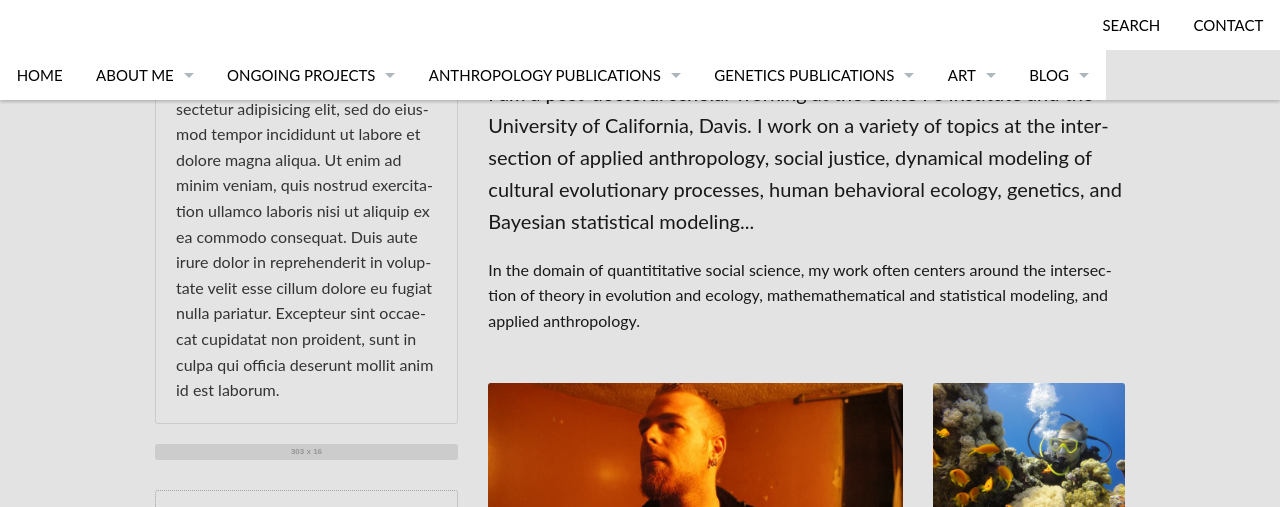
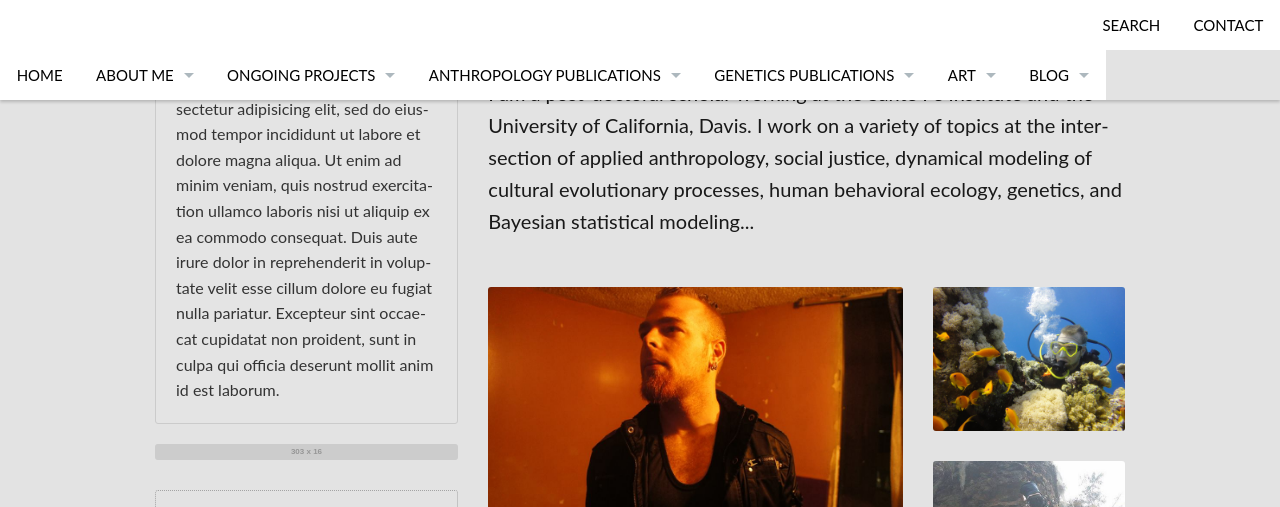
Before and after one commit to Ctross/Ctross.github.io, a Jekyll site: the page built from pages/about-me.md, in a window 1280 px wide and 900 px high, scrolled down 405 px, cut to the strip 0-507 px from the top of the window. Built offline with Jekyll 4.4.1, drawn with Linux system fonts in a browser that asks for light colours; comment, search, counter and statistics services are not loaded.

Commit message:
Update about-me.md

```diff
--- a/pages/about-me.md
+++ b/pages/about-me.md
@@ -45,8 +45,6 @@ meta_description:
 permalink:
 tawkto: true               # Enable tawk.to-Service › More › _config.yml
 ---
-In the domain of quantititative social science, my work often centers around the intersection of theory in evolution and ecology,  mathemathematical and statistical modeling, and applied anthropology.
-
 <div class="row">
     <div class="medium-8 columns t30">
     <img src="{{ site.url }}/images/profilepic.jpg" alt="">
```
